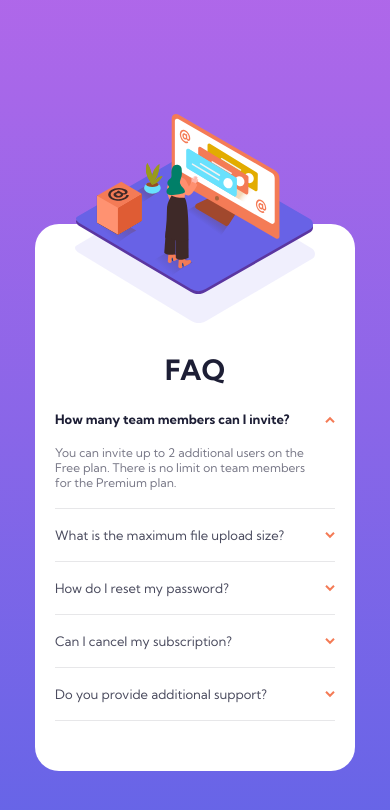
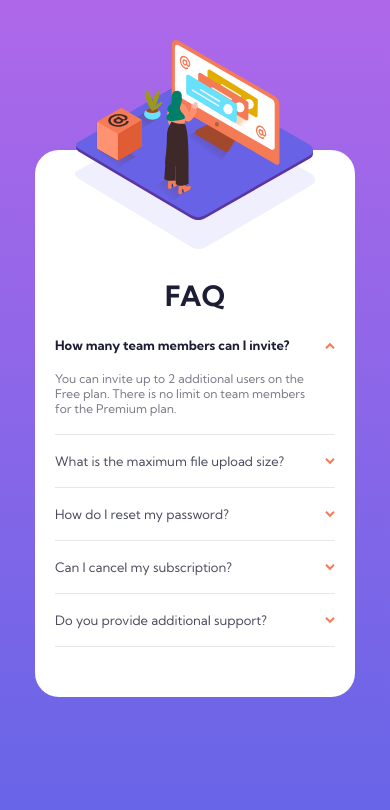
Before and after one commit to EzequiasVaz/Challenge-FAQAccordion, a Next.js app: page / in a window 390 px wide. Both pictures are taken after a click on the element "How many team members can I invite?". Shown: the top 810 px of the page. Built offline with nearby package versions, Linux system fonts and the light colour scheme.

Commit message:
mobile first finished

```diff
--- a/components/FAQAccordion/DropDownOptions/index.tsx
+++ b/components/FAQAccordion/DropDownOptions/index.tsx
@@ -9,10 +9,11 @@ export function FAQAccordionOption({ title, content }: IAccordionOption) {
             <AccordionOptionContainer className={isActive ? 'active' : ''} onClick={() => { !isActive ? setIsActive(true) : setIsActive(false) }}>
                 <AccordionOptionButton>{title}</AccordionOptionButton>
                 <AccordionOptionIcon />
+                <AccordionInfoContainer>
+                    {isActive && <OptionInfo>{content}</OptionInfo>}
+                </AccordionInfoContainer>
             </AccordionOptionContainer>
-            <AccordionInfoContainer>
-                {isActive && <OptionInfo>{content}</OptionInfo>}
-            </AccordionInfoContainer>
+
             <DivisorOption />
         </>
     )
--- a/components/FAQAccordion/DropDownOptions/style.ts
+++ b/components/FAQAccordion/DropDownOptions/style.ts
@@ -2,18 +2,23 @@ import { styled } from "../../../styles/stitches.config";
 
 export const AccordionOptionContainer = styled('div', {
     display: 'flex',
+    flexDirection: 'column',
+    position: 'relative',
     alignItems: 'top',
-    justifyContent: 'space-between',
     width: '280px',
+    maxHeight: '36px',
     cursor: 'pointer',
-    transition: 'all 0.1s ease',
+    '&.active': {
+        transition: 'max-height 0.5s ease-in-out',
+        maxHeight: '200px',
+    },
     '&.active > li': {
-        transition: 'all 0.1s ease',
+        transition: 'all 0.2s ease',
         fontWeight: '$7',
         color: '$VeryDarkUnsaturatedBlue',
     },
     '&.active > svg': {
-        transition: 'all 0.1s ease',
+        transition: 'all 0.2s ease',
         transform: 'rotate(180deg)',
         mt: '5px'
     }
@@ -29,6 +34,8 @@ export const AccordionOptionButton = styled('li', {
 })
 
 export const AccordionOptionIcon = styled('svg', {
+    position: 'absolute',
+    right: '0',
     width: '10px',
     height: '12px',
     backgroundImage: 'url("/icon-arrow-down.svg")',
--- a/components/FAQAccordion/style.ts
+++ b/components/FAQAccordion/style.ts
@@ -1,7 +1,8 @@
 import { styled } from "../../styles/stitches.config";
 
 export const FAQContainer = styled('section', {
-    position: 'relative',
+    position: 'absolute',
+    top: '150px',
     display: 'flex',
     flexDirection: 'column',
     alignItems: 'center',
--- a/styles/global.ts
+++ b/styles/global.ts
@@ -4,10 +4,15 @@ export const globalStyles = globalCss({
     '*': { margin: 0, padding: 0, boxSizing: 'border-box', outline: 'none', fontFamily: 'Kumbh Sans' },
     body: {
         minHeight: '100vh',
+        linearGradient: '0deg, $SoftBlue 0%, $SoftViolet 100%',
+    },
+    '#__next': {
+        position: 'relative',
         display: 'flex',
         alignItems: 'center',
         justifyContent: 'center',
-        linearGradient: '0deg, $SoftBlue 0%, $SoftViolet 100%',
-        paddingTop: '150px'
+        width: '100%',
+        height: '100%',
+
     }
 })
```
